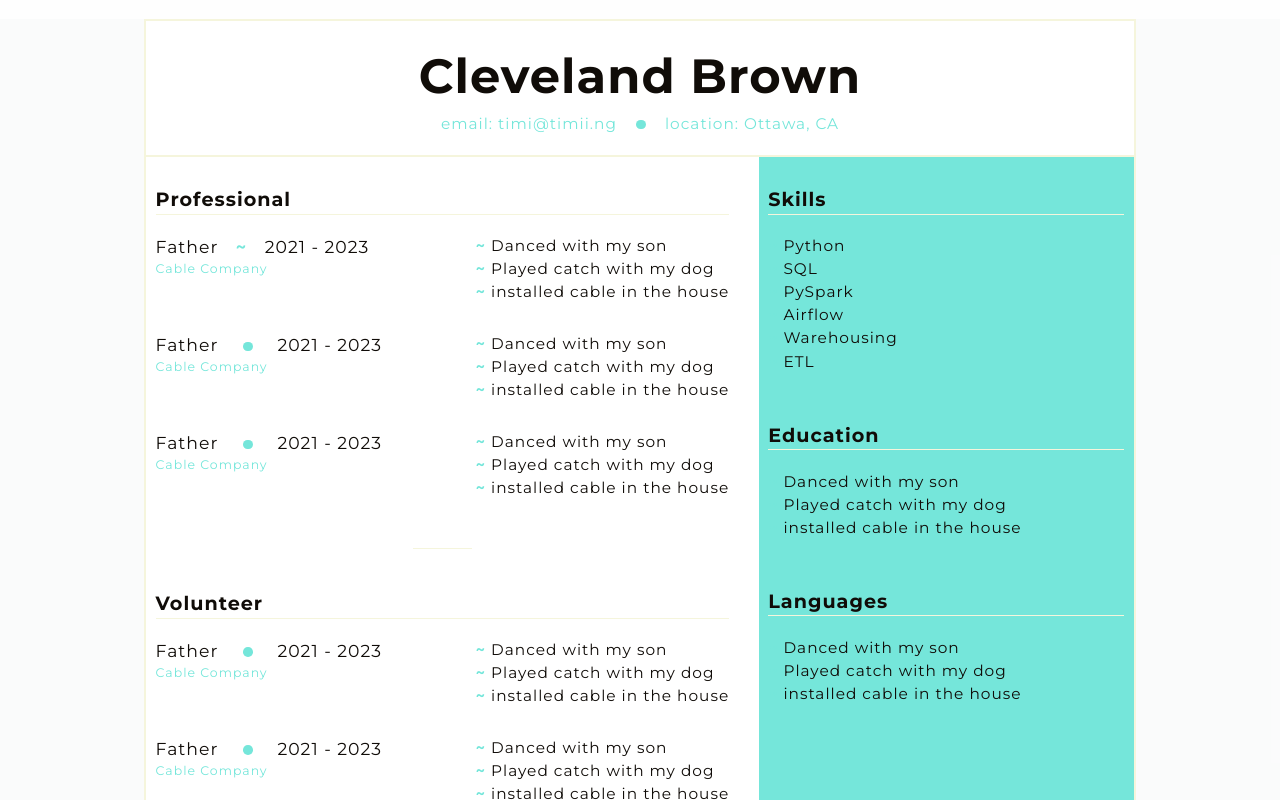
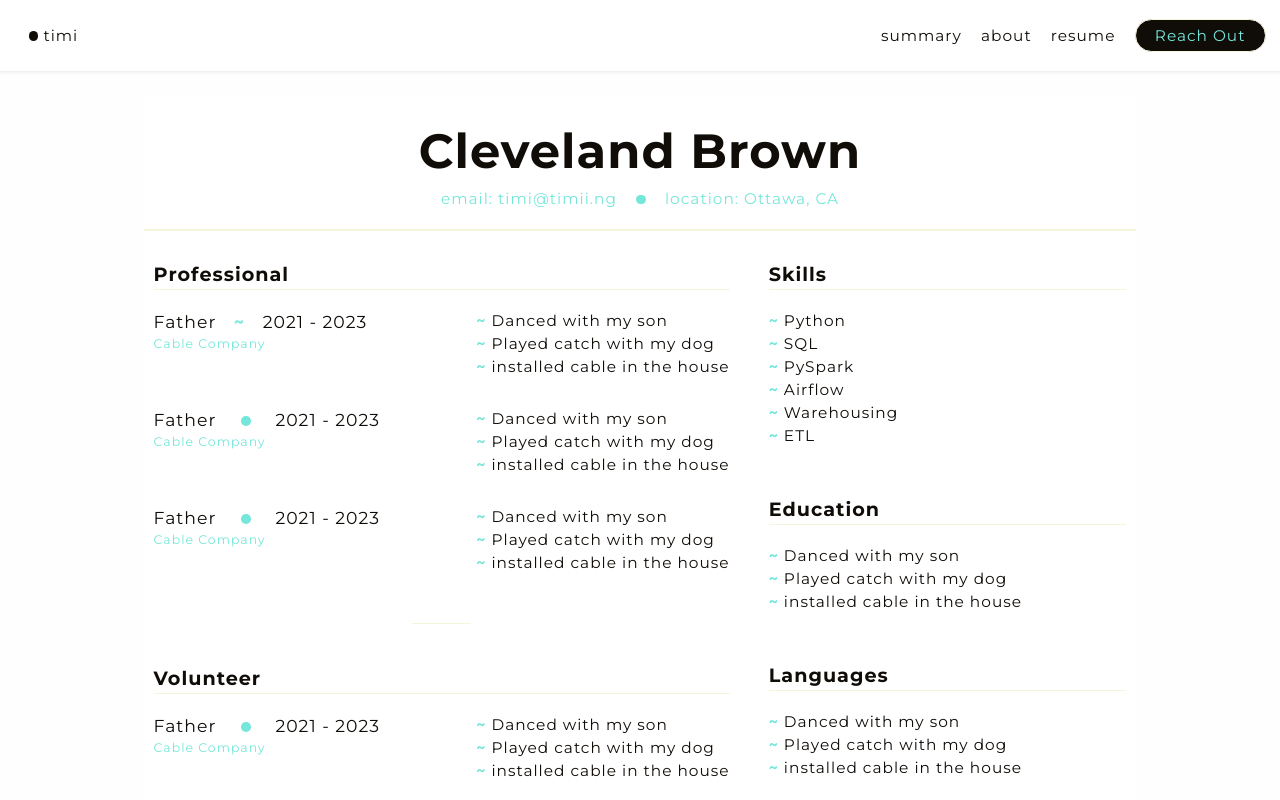
Before and after one commit to the-timoye/oye, a React (Create React App) app: page /resume in a window 1280 px wide. Shown: the top 800 px of the page. Built offline with nearby package versions, Linux system fonts and the light colour scheme.

Commit message:
feat: implement nav bar

```diff
--- a/src/assets/scss/base/_base.scss
+++ b/src/assets/scss/base/_base.scss
@@ -6,6 +6,7 @@
 
 html {
     font-size: 62.5%;
+    @media print { body { display:none } }
 
     @include breakpoint(laptop) {font-size: 60%;}
     @include breakpoint(mini_laptop) {font-size: 58%;}
--- a/src/assets/scss/layout/_nav.scss
+++ b/src/assets/scss/layout/_nav.scss
@@ -0,0 +1,39 @@
+div.nav {
+    margin-bottom: 10rem;
+    color: $black;
+    nav {
+        display: flex ;
+        align-items: center;
+        width: 100%;
+        position: fixed;
+        top: 0;
+        padding: 2rem 1rem;
+
+        box-shadow: 0 -1px 5px 1px #00000021;
+        background-color: $white;
+
+
+
+        ul {
+            width: fit-content;
+            display: inline-block;
+            margin-left: auto;
+            transition: all .5s ease-in-out;
+            li {
+                display: inline;
+                margin-right: 1rem;
+                text-transform: lowercase;
+
+                a.nav_link{
+                    padding: .5rem;
+                    color: $black;
+                    &:hover {
+                        // border-bottom: 1px solid $light_green;
+                        color: $light_green;
+                    }
+
+                }
+            }
+        }
+    }
+}
--- a/src/assets/scss/pages/_resume.scss
+++ b/src/assets/scss/pages/_resume.scss
@@ -11,7 +11,7 @@
     margin: 2rem 15rem;
     padding: 2rem 0;
     background-color: $white;
-    border: 2px solid $beige;
+    // border: 2px solid $beige;
 
     &__heading {
         text-align: center;
@@ -49,12 +49,13 @@
     }
      &__skills {
         flex: 0 0 38%;
-        background-color: $light_green;
+      //  background-color: $beige;
     }
 
     section {
         margin: 2rem 0;
         padding: 1rem;
+        // background-color: $beige_faded;
     }
 
     &__body {
--- a/src/assets/scss/utils/_helpers.scss
+++ b/src/assets/scss/utils/_helpers.scss
@@ -4,3 +4,32 @@
 .font-bold {
     font-weight: 600;
 }
+
+.dot {
+    display: inline-block;
+    width: 1rem;
+    height: 1rem;
+    // margin: 0 2rem;
+    border-radius: 50%;
+
+    &.black {
+        background-color: $black;
+    }
+    &.light_green {
+        background-color: $light_green;
+    }
+    &.beige {
+        background-color: $beige;
+    }
+    &.white {
+        background-color: $white;
+    }
+
+    &.ml {
+        margin-left: 2rem;
+    }
+    &.mr {
+        margin-right: 2rem;
+    }
+
+}
--- a/src/layouts/nav.js
+++ b/src/layouts/nav.js
@@ -0,0 +1,26 @@
+import React from 'react';
+
+export const Nav = () => {
+    return (
+        <div className='nav'>
+            <nav>
+            <span> <span className='dot black ml'/> timi</span>
+            <ul>
+
+                <li>
+                    <a className='nav_link' href="/">Summary</a>
+                </li>
+                <li>
+                    <a className='nav_link' href="/about">About</a>
+                </li>
+                <li>
+                    <a className='nav_link' href="/resume">Resume</a>
+                </li>
+
+                <a className='nav_link btn btn-primary' href="/contact">Reach Out</a>
+
+            </ul>
+        </nav>
+        </div>
+    )
+}
--- a/src/pages/Resume.js
+++ b/src/pages/Resume.js
@@ -1,9 +1,13 @@
 import React from 'react';
+import { Nav } from '../layouts/nav';
 
 
 const Resume = () => {
     return (
-        <div className='bg-dark'>
+        <>
+        <Nav />
+        {/* <div className='bg-dark'>/ */}
+
             <div className='resume'>
                 <div className='resume__heading'>
                     <p className='resume__heading-profile__name'>Cleveland Brown</p>
@@ -171,7 +175,8 @@ const Resume = () => {
                     </div>
                 </div>
             </div>
-        </div>
+        {/* </div> */}
+        </>
     )
 }
 
```
